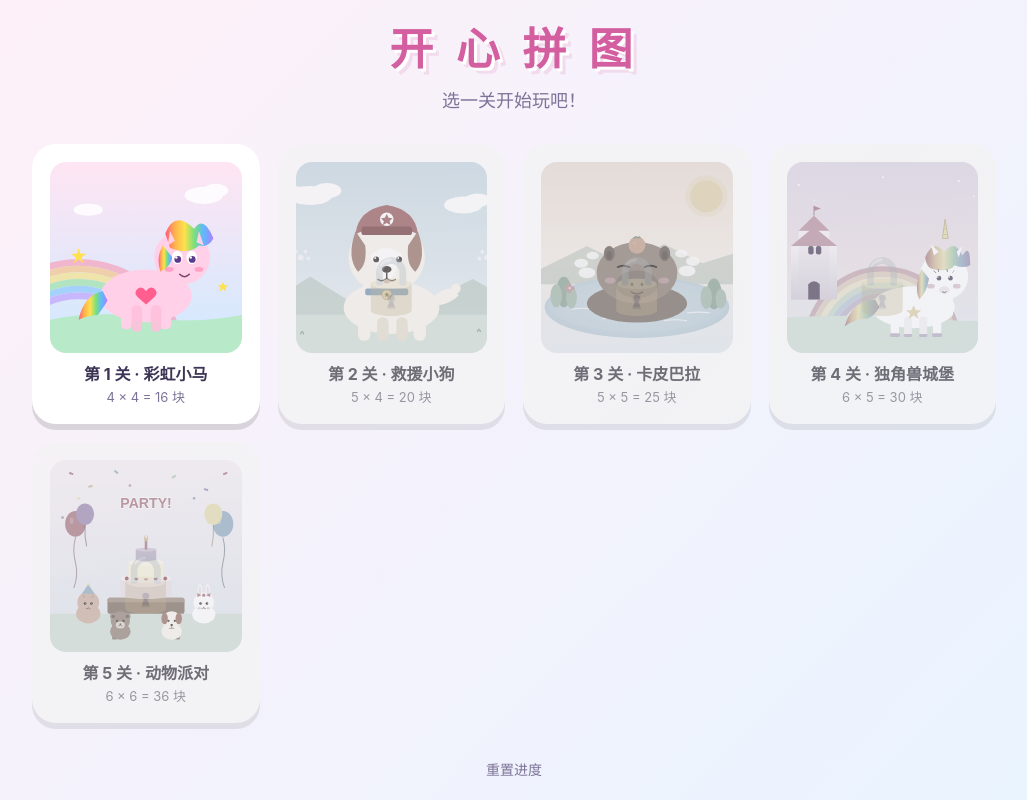
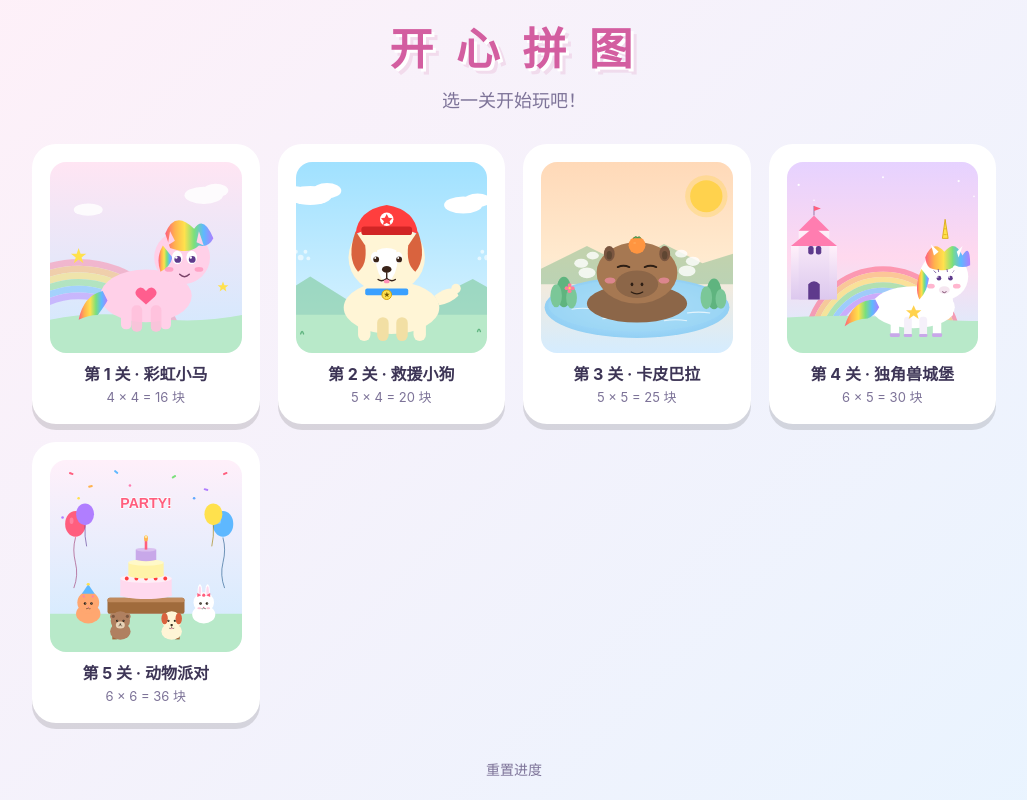
Before and after one commit to zenxds/puzzle, a website: page index.html in a window 1280 px wide. Shown: the whole page, without its empty margins (126-1153 px from the left). Drawn offline with Linux system fonts and the light colour scheme.

Commit message:
Allow selecting any level

```diff
--- a/js/level-select.js
+++ b/js/level-select.js
@@ -7,10 +7,9 @@
 
     window.LEVELS.forEach(level => {
       const completed = progress.completed.includes(level.id);
-      const unlocked = level.id <= progress.highestUnlocked;
 
       const card = document.createElement('div');
-      card.className = 'level-card' + (completed ? ' completed' : '') + (!unlocked ? ' locked' : '');
+      card.className = 'level-card' + (completed ? ' completed' : '');
 
       const thumb = document.createElement('div');
       thumb.className = 'level-thumb';
@@ -33,14 +32,7 @@
         stars.textContent = '⭐';
         card.appendChild(stars);
       }
-      if (!unlocked) {
-        const lock = document.createElement('div');
-        lock.className = 'level-lock';
-        lock.textContent = '🔒';
-        card.appendChild(lock);
-      } else {
-        card.addEventListener('click', () => onPick(level));
-      }
+      card.addEventListener('click', () => onPick(level));
 
       grid.appendChild(card);
     });
--- a/js/main.js
+++ b/js/main.js
@@ -50,7 +50,7 @@
 
   function onComplete() {
     SoundFX.playWin();
-    Storage.markCompleted(currentLevel.id, window.LEVELS.length);
+    Storage.markCompleted(currentLevel.id);
     celebrateEl.classList.remove('hidden');
     Celebration.start();
     // 隐藏"下一关"按钮如果已经是最后一关
--- a/js/storage.js
+++ b/js/storage.js
@@ -10,7 +10,6 @@
       if (!parsed || typeof parsed !== 'object') return defaultProgress();
       return {
         completed: Array.isArray(parsed.completed) ? parsed.completed : [],
-        highestUnlocked: typeof parsed.highestUnlocked === 'number' ? parsed.highestUnlocked : 1,
       };
     } catch (e) {
       return defaultProgress();
@@ -26,14 +25,12 @@
   }
 
   function defaultProgress() {
-    return { completed: [], highestUnlocked: 1 };
+    return { completed: [] };
   }
 
-  function markCompleted(levelId, totalLevels) {
+  function markCompleted(levelId) {
     const p = read();
     if (!p.completed.includes(levelId)) p.completed.push(levelId);
-    const next = Math.min(levelId + 1, totalLevels);
-    if (next > p.highestUnlocked) p.highestUnlocked = next;
     write(p);
     return p;
   }
--- a/styles.css
+++ b/styles.css
@@ -94,11 +94,6 @@ html, body {
   transform: translateY(6px);
   box-shadow: 0 0 0 rgba(0, 0, 0, 0);
 }
-.level-card.locked {
-  cursor: not-allowed;
-  filter: grayscale(0.7) brightness(0.95);
-  opacity: 0.7;
-}
 .level-card.completed {
   border-color: #ffd24d;
 }
@@ -127,17 +122,6 @@ html, body {
   font-size: 22px;
   filter: drop-shadow(0 2px 0 rgba(0, 0, 0, 0.15));
 }
-.level-lock {
-  position: absolute;
-  inset: 0;
-  display: flex;
-  align-items: center;
-  justify-content: center;
-  font-size: 56px;
-  color: rgba(0, 0, 0, 0.35);
-  pointer-events: none;
-}
-
 .text-btn {
   margin-top: 20px;
   background: transparent;
```
Also changed, not shown: README.md.
